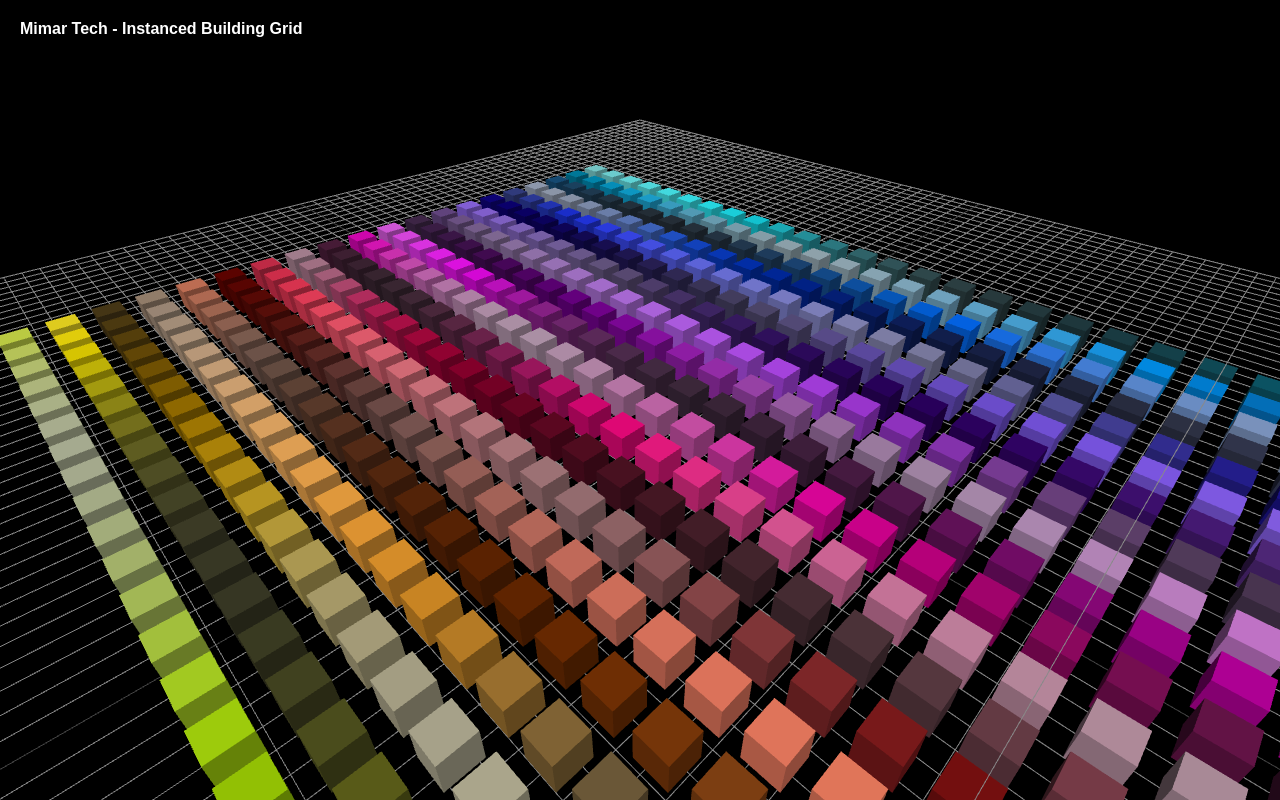
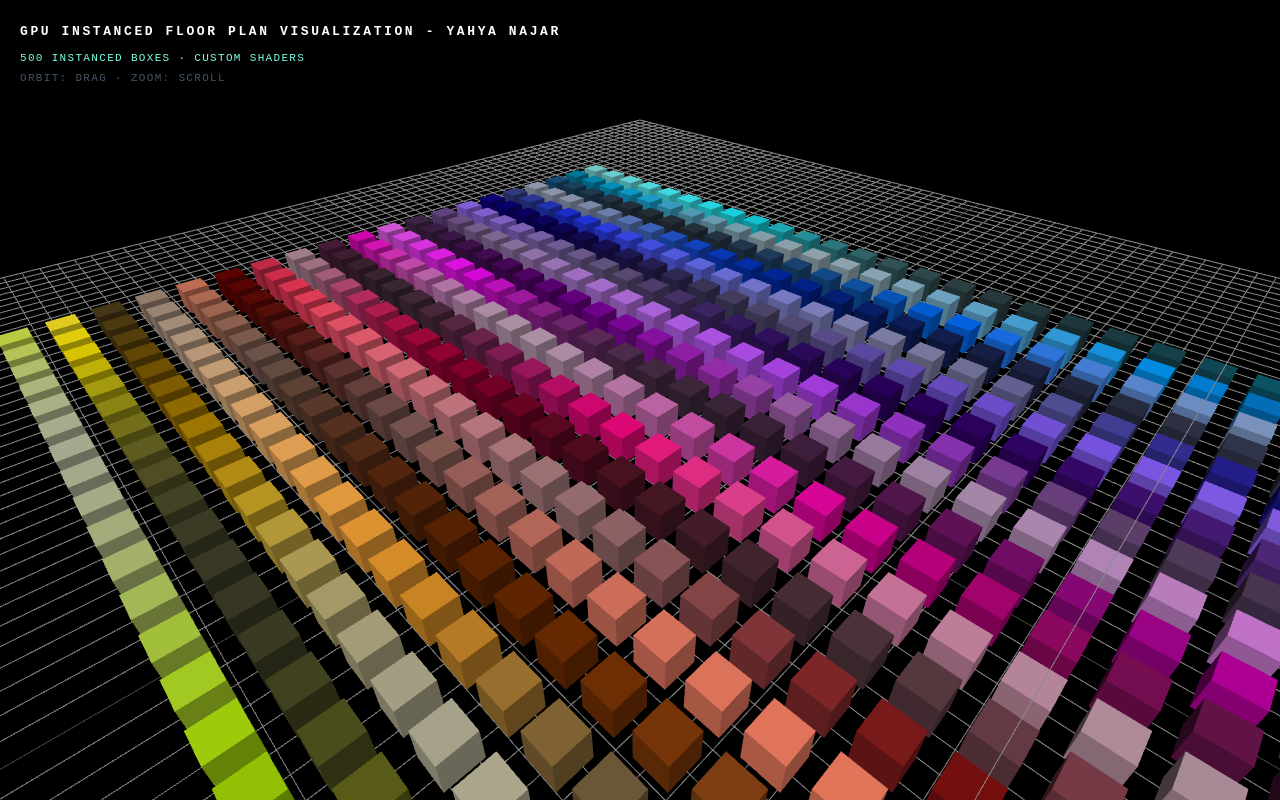
Before and after one commit to YahyaNajar04/mimar-assessment-yahya, a website built with Vite: page index.html in a window 1280 px wide. Built offline with nearby package versions, Linux system fonts and the light colour scheme; animation ran at ten frames a second.

Commit message:
title and instance id display

```diff
--- a/index.html
+++ b/index.html
@@ -2,12 +2,19 @@
 <html lang="en">
   <head>
     <meta charset="UTF-8" />
-    <link rel="icon" type="image/svg+xml" href="/favicon.svg" />
     <meta name="viewport" content="width=device-width, initial-scale=1.0" />
-    <title>mimar-assessment-yahya</title>
+    <link rel="stylesheet" href="/src/style.css" />
+    <title>Mimar 3D Assessment</title>
   </head>
   <body>
-    <div id="app"></div>
+    <div id="ui">
+      <div class="title">
+        GPU Instanced Floor Plan Visualization - Yahya Najar
+      </div>
+      <div>500 instanced boxes · custom shaders</div>
+      <div class="dim">orbit: drag · zoom: scroll</div>
+    </div>
+    <div id="hovered" style="opacity: 0">—</div>
     <script type="module" src="/src/main.ts"></script>
   </body>
 </html>
--- a/src/main.ts
+++ b/src/main.ts
@@ -1,8 +1,7 @@
 import "./style.css";
 import * as THREE from "three";
 import { OrbitControls } from "three/examples/jsm/controls/OrbitControls.js";
-import {createInstancedGrid} from './scene/createInstancedGrid';
-
+import { createInstancedGrid } from "./scene/createInstancedGrid";
 
 //Create the scene
 const scene = new THREE.Scene();
@@ -26,57 +25,31 @@ const renderer = new THREE.WebGLRenderer({
 
 renderer.setSize(window.innerWidth, window.innerHeight);
 
-renderer.setPixelRatio(
-  window.devicePixelRatio
-);
+renderer.setPixelRatio(window.devicePixelRatio);
 
 document.body.appendChild(renderer.domElement);
-
-//Page title and object info
-const title = document.createElement("div")
-title.textContent = "Mimar Tech - Instanced Building Grid";
-title.style.position = "absolute";
-title.style.top = "20px";
-title.style.left = "20px";
-title.style.color = "white";
-title.style.fontWeight = "bold";
-title.style.fontFamily = "Arial, sans-serif";
-title.style.fontSize = "16px";
-document.body.appendChild(title);
 
 //Orbital Controls
 const controls = new OrbitControls(camera, renderer.domElement);
 
 controls.enableDamping = true;
 
-//Cube TEST To check orbital
-/**
-const cubeGeometry = new THREE.BoxGeometry(2, 2, 2);
-const cubeMaterial = new THREE.MeshStandardMaterial({
-  color: 0x00ff00,
-});
-
-const cube = new THREE.Mesh(cubeGeometry, cubeMaterial);
-
-scene.add(cube);
-**/
+//Instanced Mesh Creation
 
 const instanceMesh = createInstancedGrid();
 
 scene.add(instanceMesh);
 
-const material =
-  instanceMesh.userData.material as THREE.ShaderMaterial;
+const material = instanceMesh.userData.material as THREE.ShaderMaterial;
 
 const raycaster = new THREE.Raycaster();
 const mouse = new THREE.Vector2(-99, -99);
+const hoverInfo = document.getElementById("hovered") as HTMLDivElement;
 
 window.addEventListener("mousemove", (event) => {
-  mouse.x =
-    (event.clientX / window.innerWidth) * 2 - 1;
+  mouse.x = (event.clientX / window.innerWidth) * 2 - 1;
 
-  mouse.y =
-    -(event.clientY / window.innerHeight) * 2 + 1;
+  mouse.y = -(event.clientY / window.innerHeight) * 2 + 1;
 });
 
 //Lighting Setup
@@ -90,22 +63,15 @@ directionalLight.position.set(10, 10, 10);
 scene.add(directionalLight);
 
 //Helper grid
-const grid = new THREE.GridHelper(
-  80,
-  80
-);
+const grid = new THREE.GridHelper(80, 80);
 scene.add(grid);
 
 window.addEventListener("resize", () => {
-  camera.aspect =
-    window.innerWidth / window.innerHeight;
+  camera.aspect = window.innerWidth / window.innerHeight;
 
   camera.updateProjectionMatrix();
 
-  renderer.setSize(
-    window.innerWidth,
-    window.innerHeight
-  );
+  renderer.setSize(window.innerWidth, window.innerHeight);
 });
 
 //Animation Loop
@@ -128,6 +94,16 @@ function animate() {
       : -1;
 
   material.uniforms.uHoveredIndex.value = hoveredId;
+  if (hoveredId >= 0) {
+    const col = hoveredId % 25;
+    const row = Math.floor(hoveredId / 25);
+
+    hoverInfo.textContent = `Instance ID: ${hoveredId} | Grid Position: (${col}, ${row})`;
+
+    hoverInfo.style.opacity = "1";
+  } else {
+    hoverInfo.style.opacity = "0";
+  }
 
   controls.update();
 
--- a/src/style.css
+++ b/src/style.css
@@ -1,4 +1,54 @@
+*,
+*::before,
+*::after {
+  box-sizing: border-box;
+  margin: 0;
+  padding: 0;
+}
+
 body {
-  margin:0;
-  overflow:hidden;
+  margin: 0;
+  background: #0a0a0f;
+  overflow: hidden;
+  font-family: "Courier New", monospace;
 }
+
+canvas {
+  display: block;
+}
+
+#ui {
+  position: fixed;
+  top: 20px;
+  left: 20px;
+  color: #7affe4;
+  font-size: 11px;
+  letter-spacing: 0.12em;
+  text-transform: uppercase;
+  pointer-events: none;
+  line-height: 1.8;
+}
+
+#ui .title {
+  font-size: 13px;
+  font-weight: bold;
+  color: #fff;
+  margin-bottom: 6px;
+  letter-spacing: 0.2em;
+}
+
+#ui .dim {
+  color: #445566;
+}
+
+#hovered {
+  position: fixed;
+  bottom: 24px;
+  left: 20px;
+  color: #7affe4;
+  font-size: 11px;
+  letter-spacing: 0.12em;
+  text-transform: uppercase;
+  pointer-events: none;
+  transition: opacity 0.2s;
+}
```
